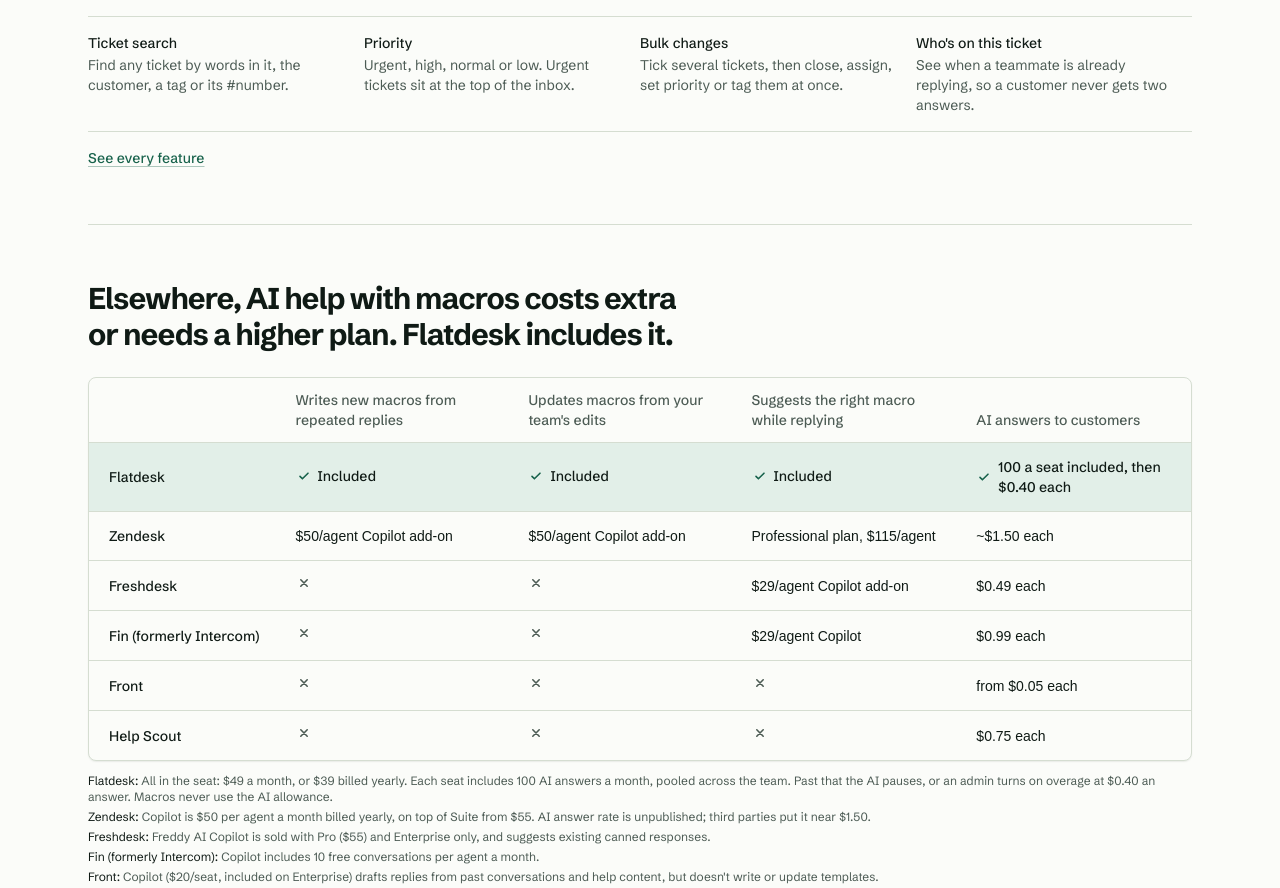
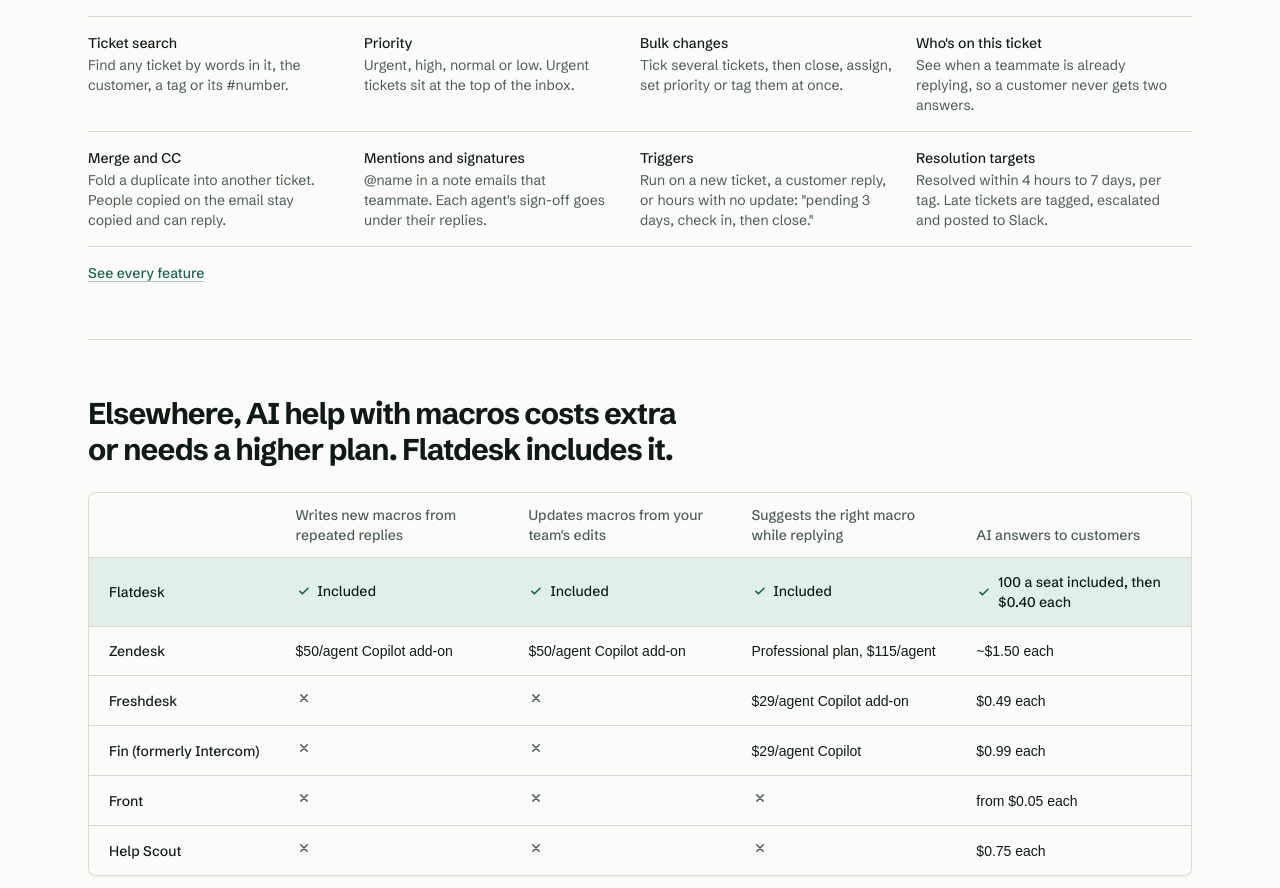
Before and after one commit to lanlan2020wu-hue/flatdesk, a Next.js app: page / in a window 1280 px wide. Shown: the part 4282-5170 px from the top of the page. Built offline with nearby package versions, Linux system fonts and the light colour scheme; no server answers; a web font is replaced by a local one.

Commit message:
Homepage: triggers, resolution targets, merge/CC, mentions in 'Also in every seat' (#78)
Claude-Session: https://claude.ai/code/session_01EAdDQs2aeUSkDK3eH54rML

Co-authored-by: Claude <noreply@anthropic.com>

```diff
--- a/src/app/(marketing)/page.tsx
+++ b/src/app/(marketing)/page.tsx
@@ -38,11 +38,15 @@ const MORE = [
   { title: "Priority", body: "Urgent, high, normal or low. Urgent tickets sit at the top of the inbox.", href: "/features#all" },
   { title: "Bulk changes", body: "Tick several tickets, then close, assign, set priority or tag them at once.", href: "/features#all" },
   { title: "Who's on this ticket", body: "See when a teammate is already replying, so a customer never gets two answers.", href: "/features#all" },
+  { title: "Merge and CC", body: "Fold a duplicate into another ticket. People copied on the email stay copied and can reply.", href: "/features#all" },
+  { title: "Mentions and signatures", body: "@name in a note emails that teammate. Each agent's sign-off goes under their replies.", href: "/features#all" },
+  { title: "Triggers", body: "Run on a new ticket, a customer reply, or hours with no update: \"pending 3 days, check in, then close.\"", href: "/features#all" },
+  { title: "Resolution targets", body: "Resolved within 4 hours to 7 days, per tag. Late tickets are tagged, escalated and posted to Slack.", href: "/features#all" },
 ];
 
 // The route from an old help desk to Flatdesk, in the order an admin does it.
 const SWITCH_STEPS = [
-  { title: "Import your history", body: `Paste an API key from ${SOURCES.join(", ").replace(/, ([^,]*)$/, " or $1")}. Tickets come over with full threads, plus customers, macros and tags. From Zendesk, help center articles come too. Triggers and automations that tag, assign, set status or email the customer keep working. Other rules are copied for reference.` },
+  { title: "Import your history", body: `Paste an API key from ${SOURCES.join(", ").replace(/, ([^,]*)$/, " or $1")}. Tickets come over with full threads, plus customers, macros and tags. From Zendesk, help center articles come too. Triggers and automations that tag, assign, set status or email the customer keep working. Other rules are copied for reference. You can turn the AI off before importing, so nothing goes to it until you say.` },
   { title: "Connect email and chat", body: "Forward your support email and add one line of code to your site for chat. You can stop forwarding any time." },
   { title: "Test drive the AI", body: "The AI drafts replies to the last 50 tickets your team answered, next to what your team sent. Customers see none of it." },
   { title: "Turn it on", body: "Turn on AI answers, invite your team, and cancel your old help desk when you're ready." },
```
